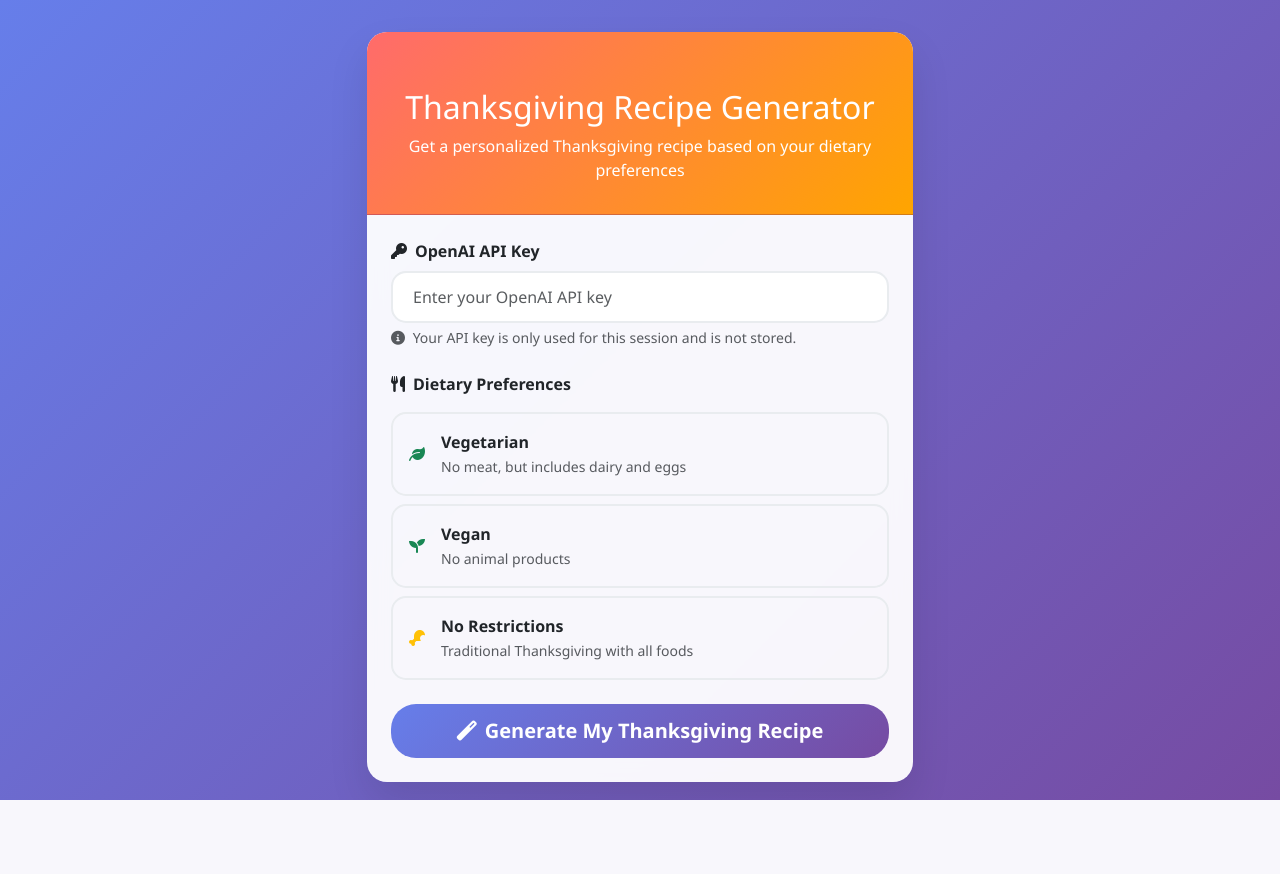
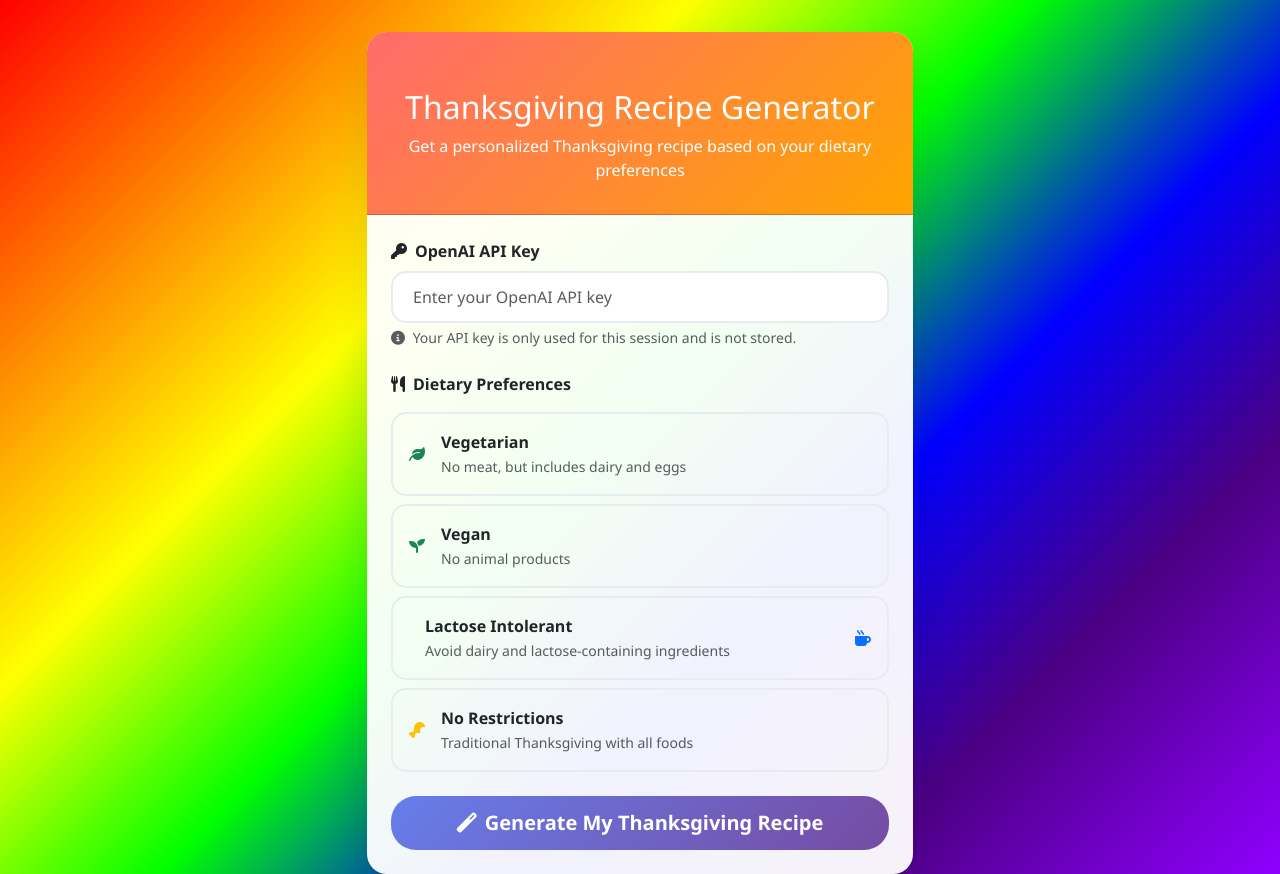
Before and after one commit to katgaw/thanksgiving-recipe1, a FastAPI app: page / in a window 1280 px wide. Before the commit the page ends 800 px from the top, so only its background shows below. Run offline with FastAPI, Linux system fonts and the light colour scheme.

Commit message:
Add lactose intolerant diet option and update styles

```diff
--- a/api/index.py
+++ b/api/index.py
@@ -29,6 +29,7 @@ async def generate_recipe(
         diet_prompts = {
             "vegetarian": "vegetarian (no meat, but can include dairy and eggs)",
             "vegan": "vegan (no animal products including dairy, eggs, or honey)",
+            "lactose_intolerant": "lactose-free (no dairy or lactose-containing ingredients)",
             "no_restrictions": "traditional (no dietary restrictions)"
         }
 
--- a/main.py
+++ b/main.py
@@ -32,6 +32,7 @@ async def generate_recipe(
         diet_prompts = {
             "vegetarian": "vegetarian (no meat, but can include dairy and eggs)",
             "vegan": "vegan (no animal products including dairy, eggs, or honey)",
+            "lactose_intolerant": "lactose-free (no dairy or lactose-containing ingredients)",
             "no_restrictions": "traditional (no dietary restrictions)"
         }
 
--- a/templates/index.html
+++ b/templates/index.html
@@ -8,7 +8,7 @@
     <link href="https://cdnjs.cloudflare.com/ajax/libs/font-awesome/6.0.0/css/all.min.css" rel="stylesheet">
     <style>
         body {
-            background: linear-gradient(135deg, #667eea 0%, #764ba2 100%);
+            background: linear-gradient(135deg, #ff0000 0%, #ff7f00 16%, #ffff00 32%, #00ff00 48%, #0000ff 64%, #4b0082 80%, #8f00ff 100%);
             min-height: 100vh;
             font-family: 'Segoe UI', Tahoma, Geneva, Verdana, sans-serif;
         }
@@ -126,6 +126,16 @@
                                             </div>
                                         </div>
                                     </div>
+                                    <div class="diet-option" onclick="selectDiet('lactose_intolerant')">
+                                        <div class="d-flex align-items-center justify-content-between w-100">
+                                            <i class="fas fa-cow text-primary me-3"></i>
+                                            <div class="flex-grow-1">
+                                                <strong>Lactose Intolerant</strong>
+                                                <br><small class="text-muted">Avoid dairy and lactose-containing ingredients</small>
+                                            </div>
+                                            <i class="fas fa-mug-hot text-primary ms-3"></i>
+                                        </div>
+                                    </div>
                                     <div class="diet-option" onclick="selectDiet('no_restrictions')">
                                         <div class="d-flex align-items-center">
                                             <i class="fas fa-drumstick-bite text-warning me-3"></i>
--- a/templates/recipe.html
+++ b/templates/recipe.html
@@ -105,6 +105,10 @@
             background-color: #fff3cd;
             color: #856404;
         }
+        .diet-lactose_intolerant {
+            background-color: #fce8f3;
+            color: #7b1e5a;
+        }
     </style>
 </head>
 <body>
@@ -120,6 +124,8 @@
                                 <i class="fas fa-leaf me-1"></i>Vegetarian Recipe
                             {% elif diet_type == 'vegan' %}
                                 <i class="fas fa-seedling me-1"></i>Vegan Recipe
+                            {% elif diet_type == 'lactose_intolerant' %}
+                                <i class="fas fa-cow me-1"></i>Lactose-Free Recipe
                             {% else %}
                                 <i class="fas fa-drumstick-bite me-1"></i>Traditional Recipe
                             {% endif %}
```
